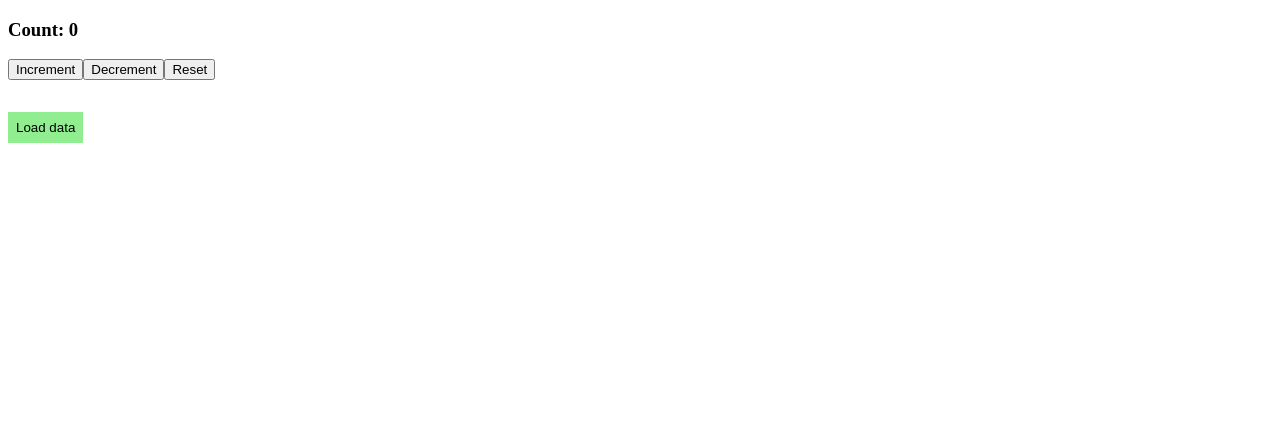
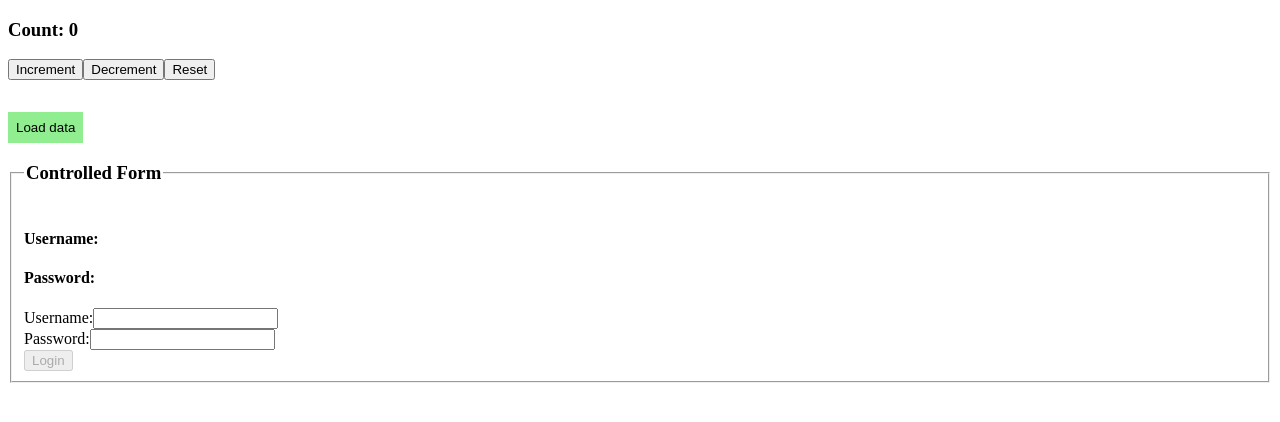
Before and after one commit to amaliacicala/esercizi-react, a React (Create React App) app: page / in a window 1280 px wide. Shown: the top 422 px of the page. Built offline with nearby package versions, Linux system fonts and the light colour scheme.

Commit message:
feat: add ex. Custom Hooks 02

```diff
--- a/src/App.js
+++ b/src/App.js
@@ -1,5 +1,6 @@
 import React from "react";
 import { ClickCounter } from "./ClickCounter";
+import { ControlledForm } from "./ControlledForm";
 import { GithubUser } from "./GithubUser";
 
 export function App() {
@@ -7,6 +8,7 @@ export function App() {
         <div>
             <ClickCounter />
             <GithubUser />
+            <ControlledForm />
         </div>
     )
 }
--- /dev/null
+++ b/src/ControlledForm.js
@@ -0,0 +1,39 @@
+import React from "react";
+import { useForm } from "./hooks/useForm";
+
+export function ControlledForm() {
+    const { username, password, onUsernameChange, onPasswordChange } = useForm()
+
+    return (
+        <fieldset>
+            <legend><h3>Controlled Form</h3></legend>
+            <h4>Username: {username}</h4>
+            <h4>Password: {password}</h4>
+            <div>
+                <label htmlFor="username">Username:</label>
+                <input
+                    name="username"
+                    type="text"
+                    value={username}
+                    onChange={onUsernameChange}
+                />
+            </div>
+
+            <div>
+                <label htmlFor="password">Password:</label>
+                <input
+                    name="password"
+                    type="password"
+                    value={password}
+                    onChange={onPasswordChange}
+                />
+            </div>
+
+            <div>
+                <button disabled>
+                    Login
+                </button>
+            </div>
+        </fieldset>
+    )
+}
--- /dev/null
+++ b/src/hooks/useForm.js
@@ -0,0 +1,21 @@
+import { useState } from 'react'
+
+export function useForm() {
+    const [username, setUsername] = useState('')
+    const [password, setPassword] = useState('')
+
+    const handleUsernameChange = event => {
+        setUsername(event.target.value)
+    }
+
+    const handlePasswordChange = event => {
+        setPassword(event.target.value)
+    }
+
+    return {
+        username: username,
+        password: password,
+        onUsernameChange: handleUsernameChange,
+        onPasswordChange: handlePasswordChange
+    }
+}
```
Also changed, not shown: 1 other file (tests, documents, lock files or other folders).
